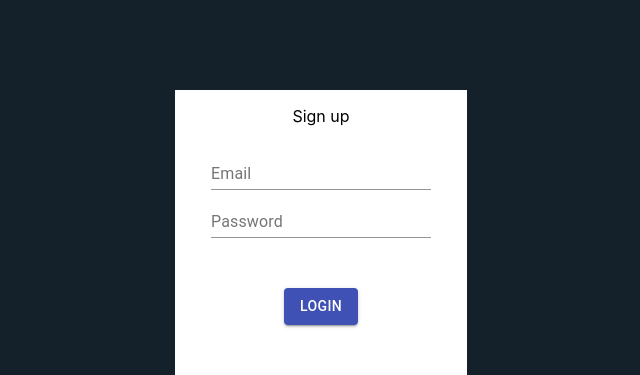
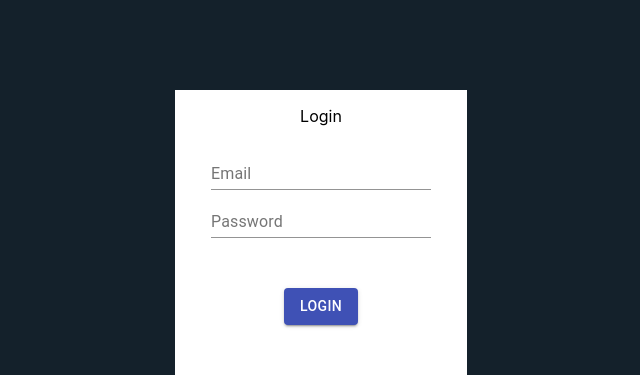
Before and after one commit to WebAhead7/packages, a React (Create React App) app: page / in a window 1280 px wide. Shown: the top 375 px of the page, without its empty margins (319-959 px from the left). Built offline with nearby package versions, Linux system fonts and the light colour scheme.

Commit message:
login & signup screens

```diff
--- a/src/App.js
+++ b/src/App.js
@@ -7,7 +7,7 @@ function App() {
   return (
     <div className="App">
       {/* <Home /> */}
-      <Signup />
+      <Login />
     </div>
   );
 }
--- a/src/screens/Login/index.jsx
+++ b/src/screens/Login/index.jsx
@@ -25,9 +25,10 @@ const Login = () => {
   };
 
   return (
-    <div>
     <div style={styles.container}>
+      <div style={styles.innerContainer}>
         <p style={styles.header}>Login</p>
+        <form>
           <FormControl>
             <InputLabel htmlFor="email">Email</InputLabel>
             <Input
@@ -47,6 +48,7 @@ const Login = () => {
               onChange={(e) => handlerInputs(e, "password")}
             />
           </FormControl>
+        </form>
       </div>
       <Button
         variant="contained"
--- a/src/screens/Login/styles.js
+++ b/src/screens/Login/styles.js
@@ -2,6 +2,12 @@ import { makeStyles } from "@material-ui/core/styles";
 
 const styles = makeStyles({
   container: {
+    display: "flex",
+    flexDirection: "column",
+    justifyContent: "center",
+    alignContent: "center",
+  },
+  innerContainer: {
     display: "flex",
     justifyContent: "center",
     alignContent: "center",
--- a/src/screens/Signup/index.jsx
+++ b/src/screens/Signup/index.jsx
@@ -25,8 +25,8 @@ const Signup = () => {
   };
 
   return (
-    <div>
-      <div style={styles.container}>
+    <div style={styles.container}>
+      <div style={styles.innerContainer}>
         <p style={styles.header}>Sign up</p>
         <FormControl>
           <InputLabel htmlFor="email">Email</InputLabel>
--- a/src/screens/Signup/styles.js
+++ b/src/screens/Signup/styles.js
@@ -2,6 +2,12 @@ import { makeStyles } from "@material-ui/core/styles";
 
 const styles = makeStyles({
   container: {
+    display: "flex",
+    flexDirection: "column",
+    justifyContent: "center",
+    alignContent: "center",
+  },
+  innerContainer: {
     display: "flex",
     justifyContent: "center",
     alignContent: "center",
```
Also changed, not shown: 1 other file (tests, documents, lock files or other folders). Lines whose indentation alone changed are shown as unchanged.
